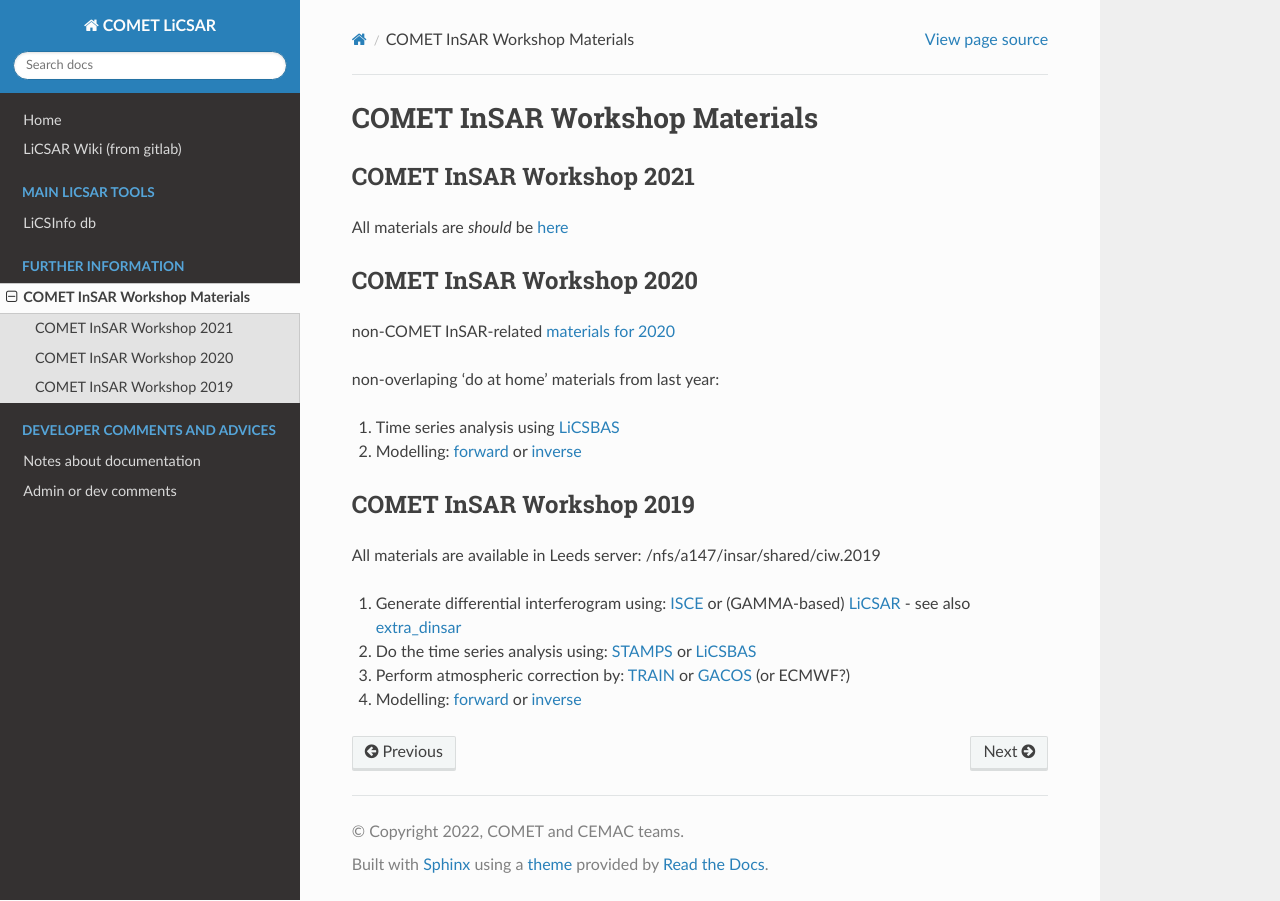
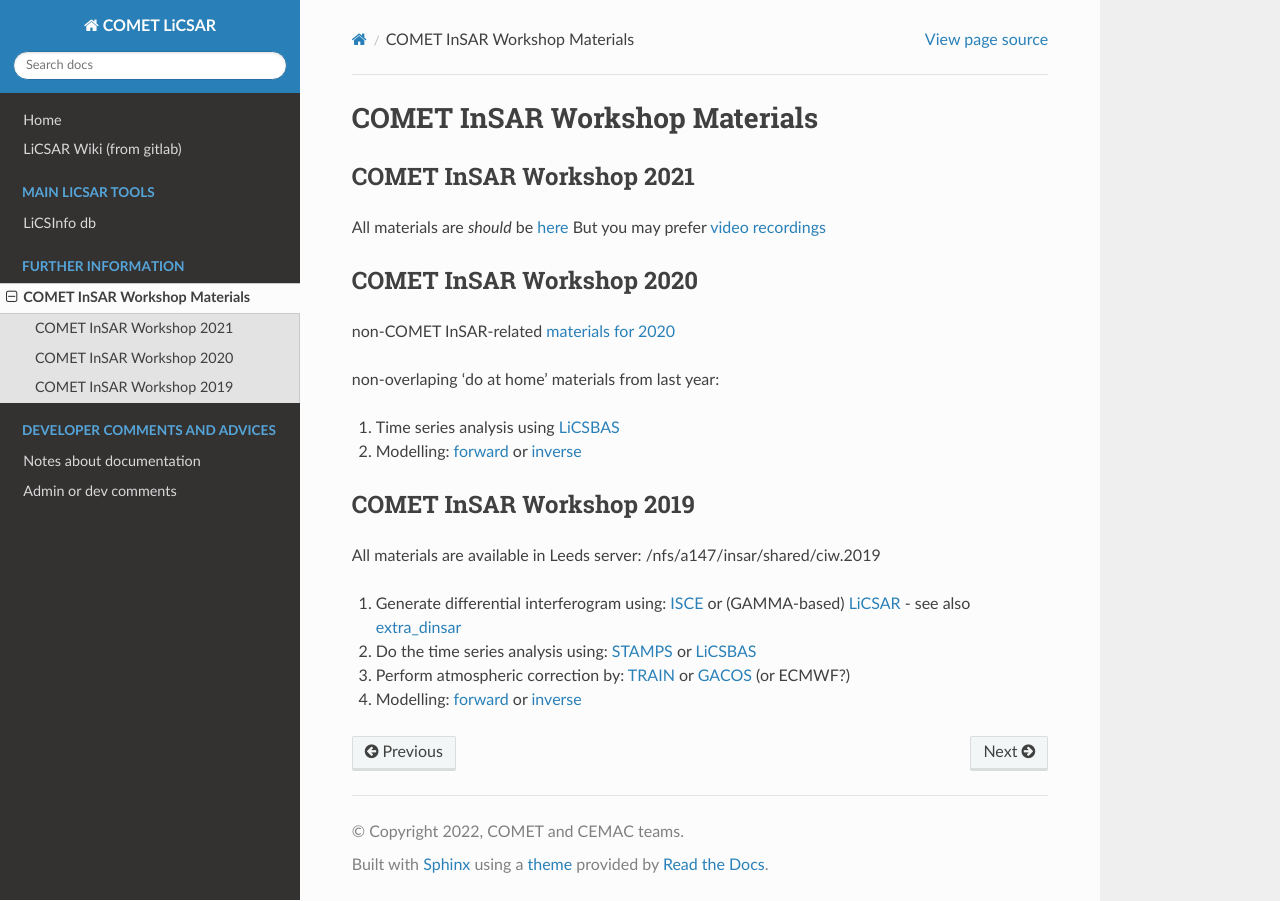
Before and after one commit to comet-licsar/comet-licsar.github.io, a Sphinx documentation site: the page built from source/ciw.rst, in a window 1280 px wide. Built offline with Sphinx 7.4.7 and the Read the Docs theme 2.0.0, drawn with Linux system fonts in a browser that asks for light colours.

Commit message:
Update ciw.rst

```diff
--- a/source/ciw.rst
+++ b/source/ciw.rst
@@ -5,6 +5,7 @@ COMET InSAR Workshop 2021
 ^^^^^^^^^^^^^^^^^^^^^^^^^
 
 All materials are *should* be `here <https://gitlab.com/comet_licsar/licsar_documentation/-/wikis/COMET_InSAR_workshop_2021>`_
+But you may prefer `video recordings <https://www.youtube.com/playlist?list=PL3R4glb2moBH8sKLJ76Ek6SxTzAjtJX83>`_
 
 
 COMET InSAR Workshop 2020
```
